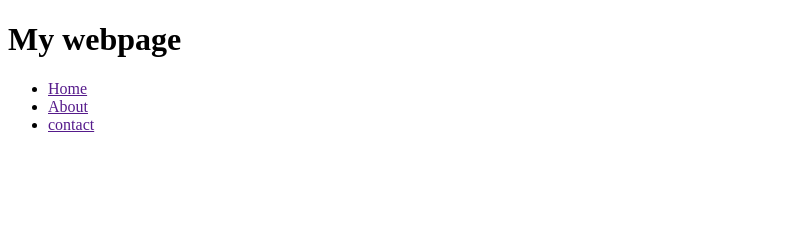
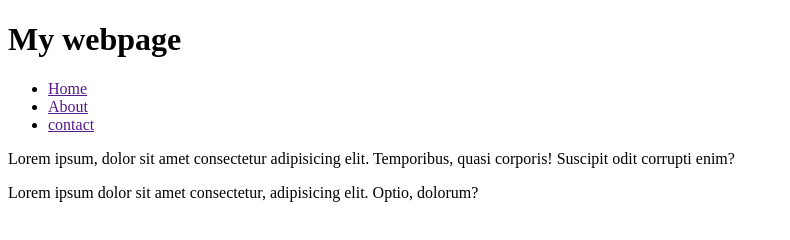
Before and after one commit to Abin-1703/Project, a plain HTML site: page index.html in a window 1280 px wide. Shown: the whole page, without its empty margins (0-790 px from the left). Drawn offline with Linux system fonts and the light colour scheme.

Commit message:
Index page  updated with paragraph

```diff
--- a/index.html
+++ b/index.html
@@ -1,10 +1,12 @@
 <!DOCTYPE html>
 <html lang="en">
+
 <head>
     <meta charset="UTF-8">
     <meta name="viewport" content="width=device-width, initial-scale=1.0">
     <title>Document</title>
 </head>
+
 <body>
     <header>
         <h1>My webpage</h1>
@@ -16,5 +18,11 @@
             <li><a href="">contact</a> </li>
         </ul>
     </nav>
+    <main>
+        <p>Lorem ipsum, dolor sit amet consectetur adipisicing elit. Temporibus, quasi corporis! Suscipit odit corrupti
+            enim?</p>
+            <p>Lorem ipsum dolor sit amet consectetur, adipisicing elit. Optio, dolorum?</p>
+    </main>
 </body>
+
 </html>
```
